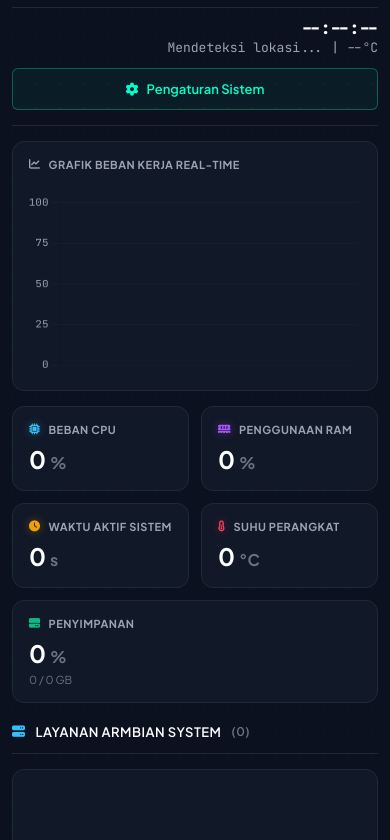
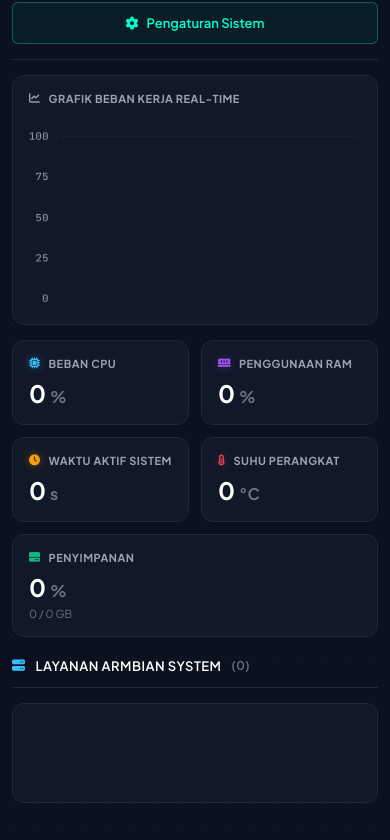
Before and after one commit to fjangky/dashboard-web, a website: page public/dashboard.html in a window 390 px wide. Shown: the part 48-888 px from the top of the page. Drawn offline with nearby package versions, Linux system fonts and the light colour scheme; no server answers.

Commit message:
Add files via upload

```diff
--- a/public/dashboard.html
+++ b/public/dashboard.html
@@ -176,14 +176,6 @@
             overflow: hidden;
             border: 1px solid #1f2937;
         }
-        @media (max-width: 640px) {
-        .header-info {
-            width: 100%;
-            border-top: 1px solid #1f2937;
-            padding-top: 10px;
-            margin-top: 5px;
-            }
-    }
     </style>
 </head>
 <body>
@@ -191,13 +183,6 @@
 <div class="app-container">
     <div class="header">
         <div class="logo" id="main-app-logo">Sistem Pusat Kendali <span id="main-app-host">STB-SERVER</span></div>
-        <div class="header-info" style="text-align: right; font-family: 'JetBrains Mono', monospace; font-size: 13px; color: #9ca3af;">
-            <div id="live-time" style="font-size: 16px; color: #ffffff; font-weight: 600;">--:--:--</div>
-            <div id="weather-info">
-                <span id="location">Mendeteksi lokasi...</span> |
-                <span id="temp">--°C</span>
-            </div>
-        </div>
         <button class="btn settings-btn" id="btn-cockpit" onclick="toggleSettingsModal(true)"><i class="fa-solid fa-gear"></i> Pengaturan Sistem</button>
     </div>
 
```
